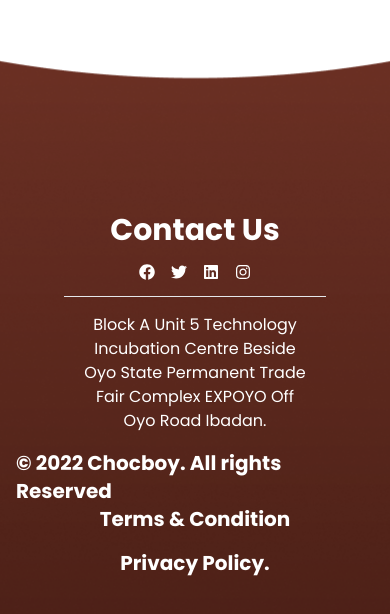
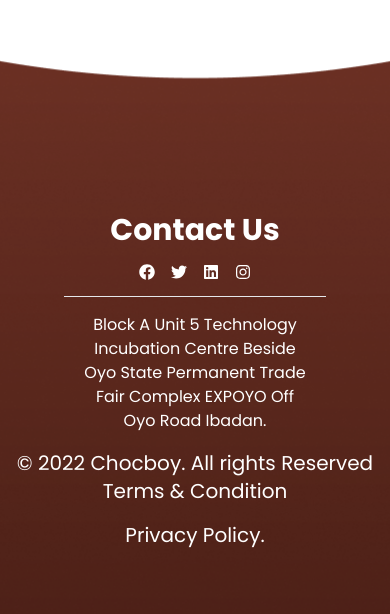
Before and after one commit to solex55/chocboy, a React (Create React App) app: page / in a window 390 px wide. Shown: the part 2236-2850 px from the top of the page. Built offline with nearby package versions, Linux system fonts and the light colour scheme.

Commit message:
Fix: adjust footer

```diff
--- a/src/components/footer/Footer.jsx
+++ b/src/components/footer/Footer.jsx
@@ -26,7 +26,7 @@ function footer() {
                 </div>
             </div>
 
-            <div className='flex flex-col lg:flex-row justify-between items-center mx-4 px-4 lg:px-8 w-full text-xl font-bold'>
+            <div className='flex flex-col lg:flex-row justify-between items-center mx-4 px-4 lg:px-8 w-full text-xl lg:font-bold'>
                 <div>
                     <p> &copy; 2022 Chocboy. All rights Reserved</p>
                 </div>
```
